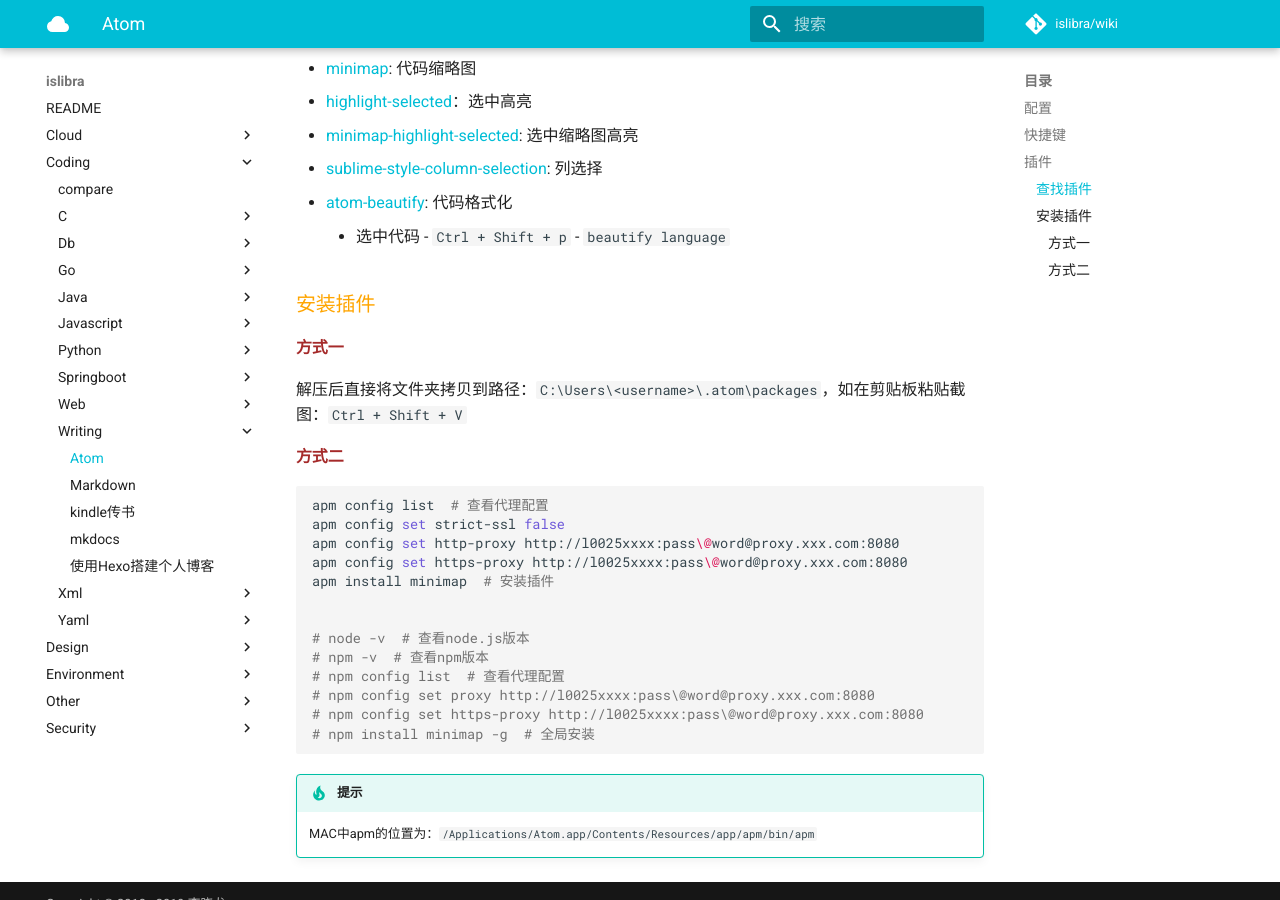
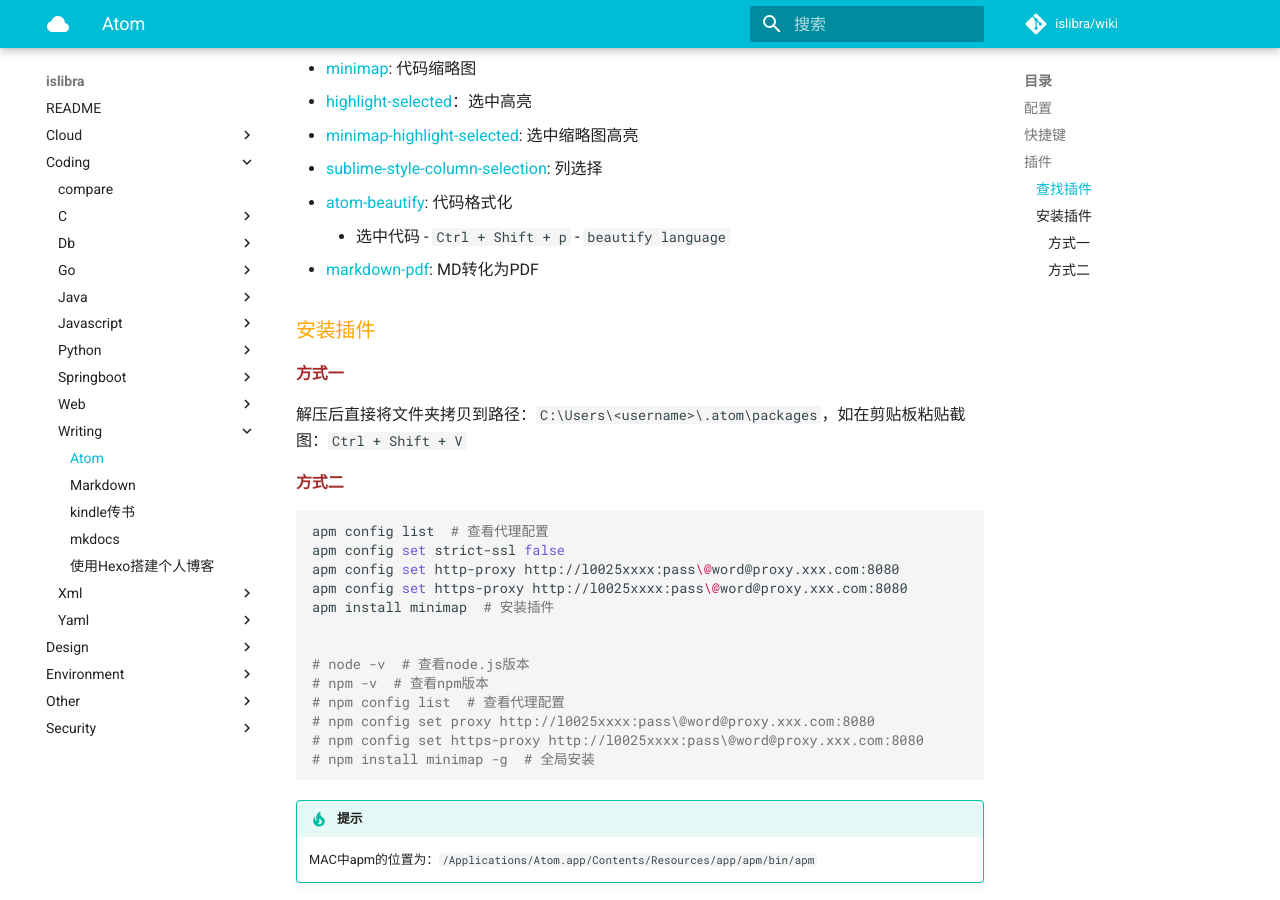
Before and after one commit to islibra/wiki, an MkDocs documentation site: the page built from docs/coding/writing/Atom.md, in a window 1280 px wide and 900 px high, scrolled down 1059 px. Built offline with MkDocs 1.6.1 and Material for MkDocs 9.7.7, drawn with Linux system fonts in a browser that asks for light colours; comment, search, counter and statistics services are not loaded.

Commit message:
Update Atom.md

```diff
--- a/docs/coding/writing/Atom.md
+++ b/docs/coding/writing/Atom.md
@@ -36,6 +36,7 @@
 - [sublime-style-column-selection](https://atom.io/packages/sublime-style-column-selection): 列选择
 - [atom-beautify](https://atom.io/packages/atom-beautify): 代码格式化
     - 选中代码 - `Ctrl + Shift + p` - `beautify language`
+- [markdown-pdf](https://atom.io/packages/markdown-pdf): MD转化为PDF
 
 ### 安装插件
 
```
